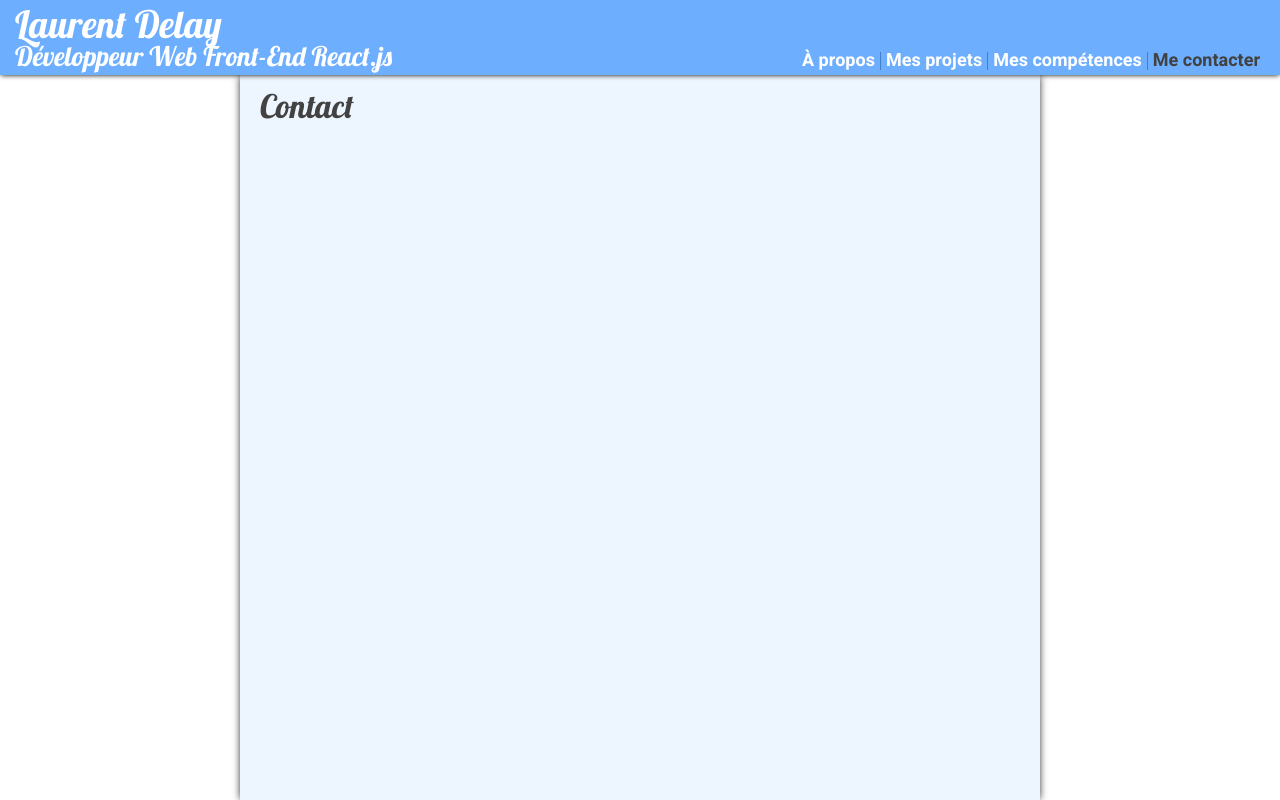
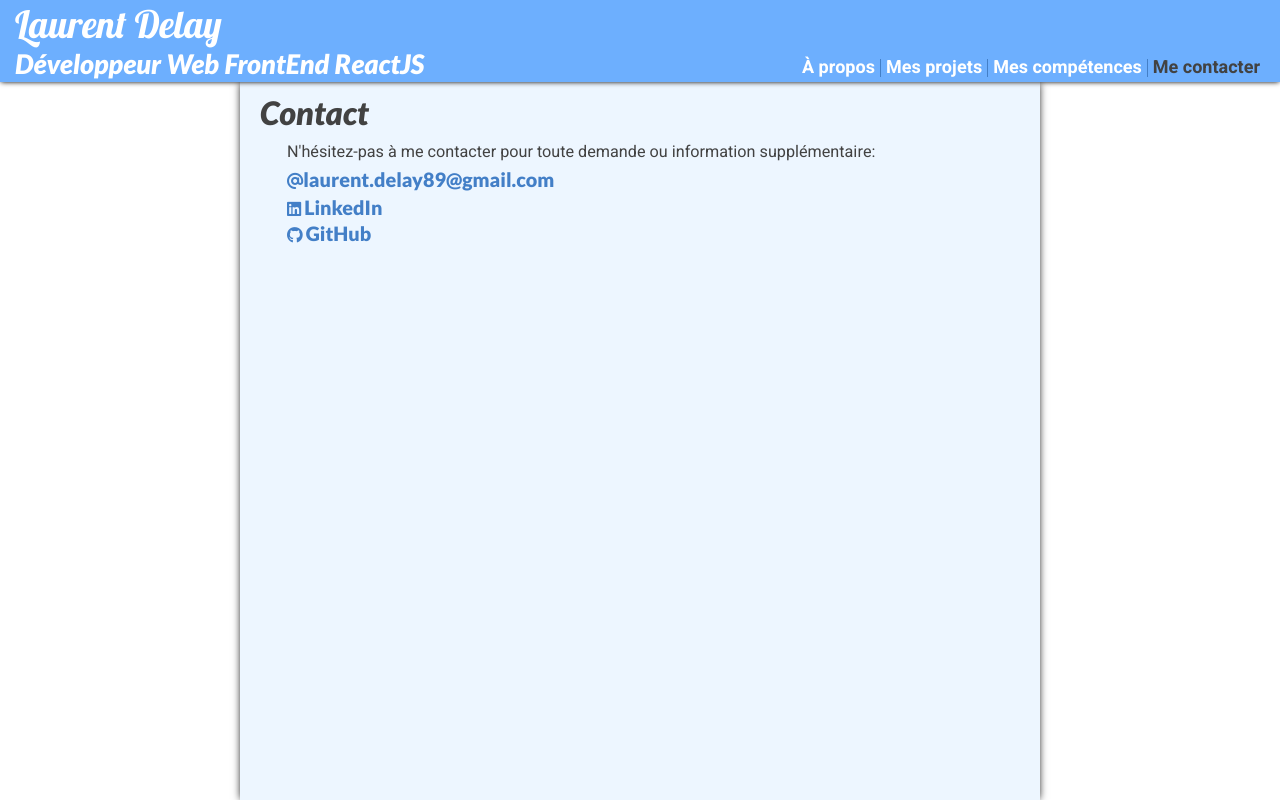
Before and after one commit to FrogZz-dev/FrogZz-dev.github.io, a React (Create React App) app: page / in a window 1280 px wide. Both pictures are taken after a click on the item "Me contacter". Built offline with nearby package versions, Linux system fonts and the light colour scheme.

Commit message:
ajustement style / ajout de contenu

```diff
--- a/public/index.html
+++ b/public/index.html
@@ -20,6 +20,10 @@
       href="https://fonts.googleapis.com/css2?family=Heebo:wght@400;500;700&display=swap"
       rel="stylesheet"
     />
+    <link
+      href="https://fonts.googleapis.com/css2?family=Lato:ital,wght@0,900;1,700;1,900&display=swap"
+      rel="stylesheet"
+    />
     <script
       src="https://kit.fontawesome.com/a0d1274bbd.js"
       crossorigin="anonymous"
--- a/src/components/About/About.js
+++ b/src/components/About/About.js
@@ -14,8 +14,10 @@ function About() {
       <p className="description">
         Après plusieurs semaines de travail passioné en vue de me remettre à
         niveau et de découvrir les dernières technologies grâce au site{" "}
-        <a href="https://www.codecademy.com/">Codecademy</a>, me voici plus
-        motivé que jamais!
+        <a href="https://www.codecademy.com/" target="_blank" rel="noreferrer">
+          Codecademy
+        </a>
+        , me voici plus motivé que jamais!
       </p>
       <p className="description">
         Je suis donc à la recherche d'un poste sur le secteur de <em>Lille</em>{" "}
--- a/src/components/Competences/Competences.css
+++ b/src/components/Competences/Competences.css
@@ -15,14 +15,14 @@
   flex-direction: column;
   align-items: center;
   font-size: 1.5rem;
-  font-weight: 700;
   text-align: center;
   width: 150px;
   margin-bottom: 15px;
 }
 
 .Competences .fab em {
-  font-family: "Heebo", sans-serif;
+  font-weight: 900;
+  font-style: normal;
   font-size: 1.4rem;
 }
 
--- a/src/components/Contact/Contact.css
+++ b/src/components/Contact/Contact.css
@@ -1,3 +1,14 @@
-.Contact {
+.contactLiens {
+  display: flex;
+  flex-direction: column;
+  text-indent: 0;
+  padding-left: 1.5rem;
+}
 
+.contactLiens em {
+  font-style: normal;
 }
+
+.contactLiens a {
+  margin-bottom: 7px;
+}
--- a/src/components/Contact/Contact.js
+++ b/src/components/Contact/Contact.js
@@ -5,6 +5,33 @@ function Contact() {
   return (
     <section className="Contact">
       <h2>Contact</h2>
+      <p>
+        N'hésitez-pas à me contacter pour toute demande ou information
+        supplémentaire:
+      </p>
+      <p className="contactLiens">
+        <a href="mailto:laurent.delay89@gmail.com">
+          <i className="fas fa-at">
+            <em>laurent.delay89@gmail.com</em>
+          </i>
+        </a>
+        <a
+          href="https://www.linkedin.com/in/laurent-delay/"
+          target="_blank"
+          rel="noreferrer"
+          className="fab fa-linkedin"
+        >
+          <em>LinkedIn</em>
+        </a>
+        <a
+          href="https://github.com/FrogZz-dev"
+          target="_blank"
+          rel="noreferrer"
+          className="fab fa-github"
+        >
+          <em>GitHub</em>
+        </a>
+      </p>
     </section>
   );
 }
--- a/src/components/Header/Header.css
+++ b/src/components/Header/Header.css
@@ -1,5 +1,5 @@
 .Header {
-  height: 65px;
+  height: 80px;
   position: relative;
   width: inherit;
   padding: 5px 0;
--- a/src/components/Header/Header.js
+++ b/src/components/Header/Header.js
@@ -15,7 +15,7 @@ const Header = (props) => {
         >
           Laurent Delay
         </h1>
-        <h2>Développeur Web Front-End React.js</h2>
+        <h2>Développeur Web FrontEnd ReactJS</h2>
       </div>
       <Menu onSectionChange={onSectionChange} sectionActive={sectionActive} />
     </header>
--- a/src/index.css
+++ b/src/index.css
@@ -15,16 +15,15 @@ body {
   color: #424242;
 }
 
-h1,
-h2 {
+h1 {
   font-family: "Lobster", cursive;
-}
-
-h1 {
   font-size: 2.1rem;
 }
 
 h2 {
+  font-family: "Lato", sans-serif;
+  font-weight: 900;
+  font-style: italic;
   font-size: 1.5rem;
 }
 
@@ -37,15 +36,24 @@ p {
 }
 
 a,
-a:visited {
+a:visited,
+a::before,
+a.fab,
+.fas::before,
+a em {
   font-weight: 700;
   color: #437fc7;
   text-decoration: none;
 }
 
+a::before {
+  font-weight: 400;
+}
 em {
-  font-family: "Lobster", cursive;
+  font-family: "Lato", sans-serif;
   font-size: 1.1rem;
+  font-style: italic;
+  font-weight: 700;
   color: #b9732f;
 }
 
```
